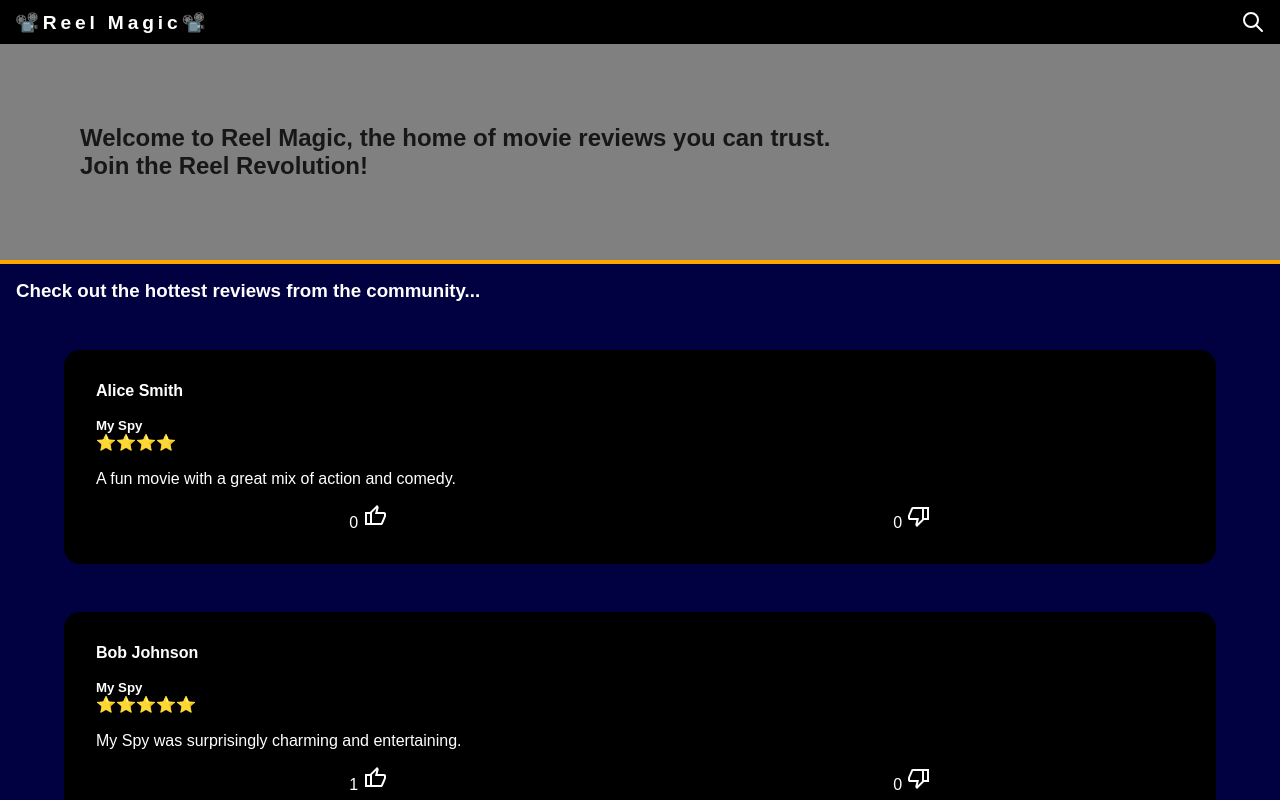
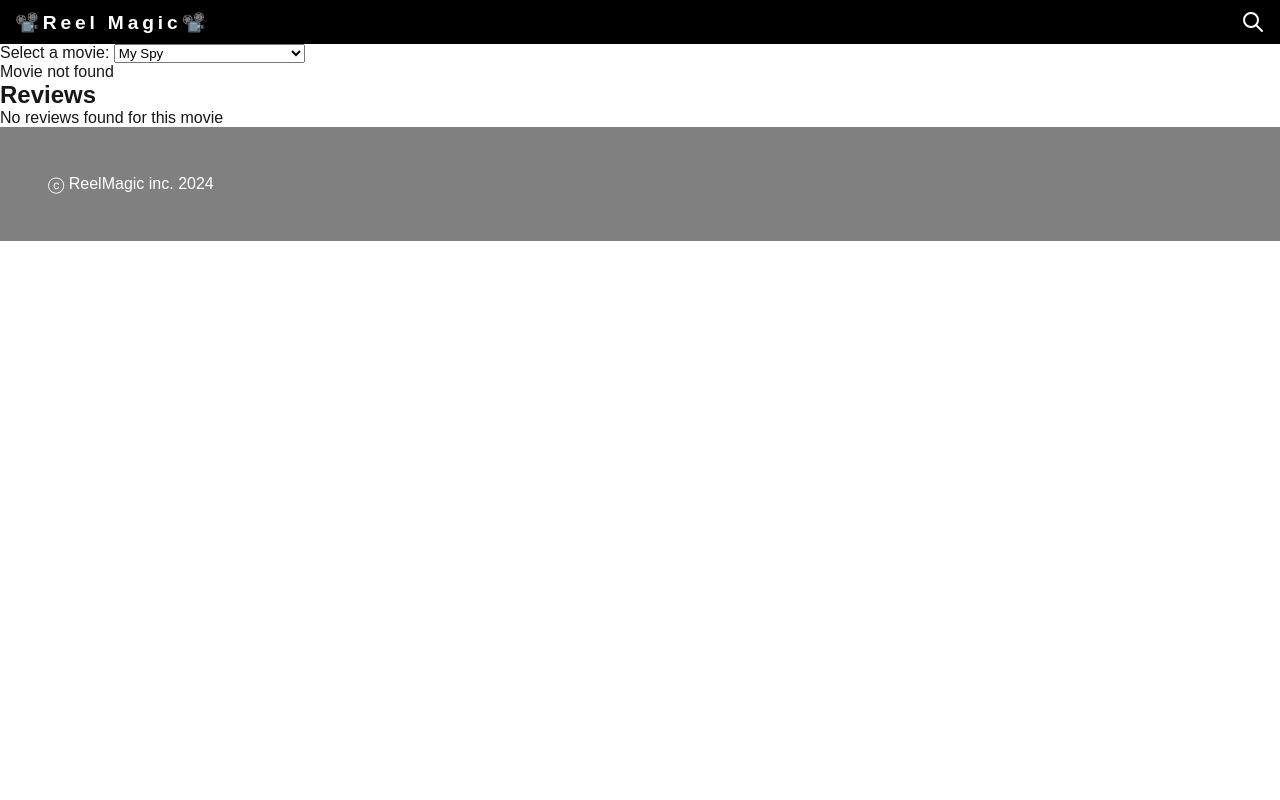
Before and after one commit to SchoolOfCode/final-project-reelstack, a Next.js app in the folder my-next-app/: page /moviepage in a window 1280 px wide. Shown: the top 800 px of the page. Built offline with nearby package versions, Linux system fonts and the light colour scheme.

Commit message:
movie page basic content for mvp

```diff
--- a/my-next-app/src/app/layout.js
+++ b/my-next-app/src/app/layout.js
@@ -26,7 +26,7 @@ export default function RootLayout({ children }) {
     <html>
       <body>
     <Header/>
-    <HomePage/>
+    {children}
     <Footer/>
     </body>
     </html>
--- a/my-next-app/src/app/moviepage/page.jsx
+++ b/my-next-app/src/app/moviepage/page.jsx
@@ -0,0 +1,45 @@
+'use client';
+import React, { useState } from "react";
+import movies from '../mock_db/movies.json';
+import reviews from '../mock_db/reviews.json';
+export default function MoviePage() {
+    const [movieId, setMovieId] = useState(null); // Initial movie
+    const movie = movies.find((movie) => movie.id === movieId);
+    const movieReviews = reviews.filter((review) => review.movie_id === movieId);
+    return (
+        <div>
+            {/* Movie Selector */}
+            <div>
+                <label>Select a movie: </label>
+                <select value={movieId} onChange={(e) => setMovieId(Number(e.target.value))}>
+                    {movies.map((movie) => (
+                        <option key={movie.id} value={movie.id}>
+                            {movie.title}
+                        </option>
+                    ))}
+                </select>
+            </div>
+            {movie ? (
+                <>
+                    <h1>{movie.title}</h1>
+                    <p>{movie.overview}</p>
+                    <p>Release Date: {movie.release_date}</p>
+                    <img src={movie.poster_path} alt={movie.title} width="200" />
+                </>
+            ) : (
+                <p>Movie not found</p>
+            )}
+            <h2>Reviews</h2>
+            {movieReviews.length > 0 ? (
+                movieReviews.map((review) => (
+                    <div key={review.review_id}>
+                        <h3>{review.reviewer_name}</h3>
+                        <p>{review.review}</p>
+                    </div>
+                ))
+            ) : (
+                <p>No reviews found for this movie</p>
+            )}
+        </div>
+    );
+}
```
